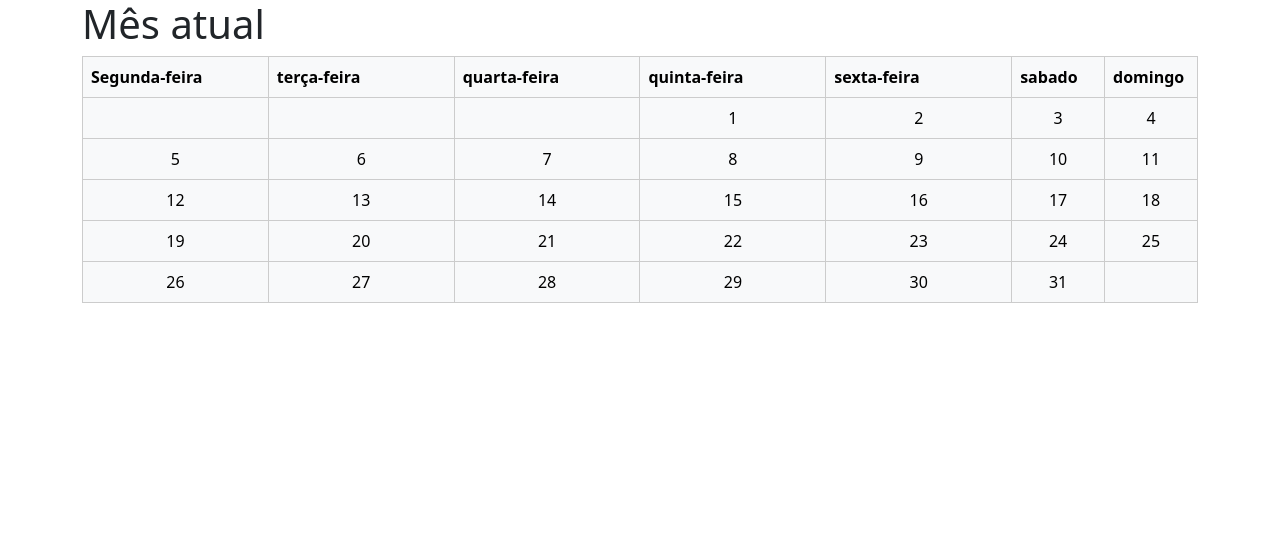
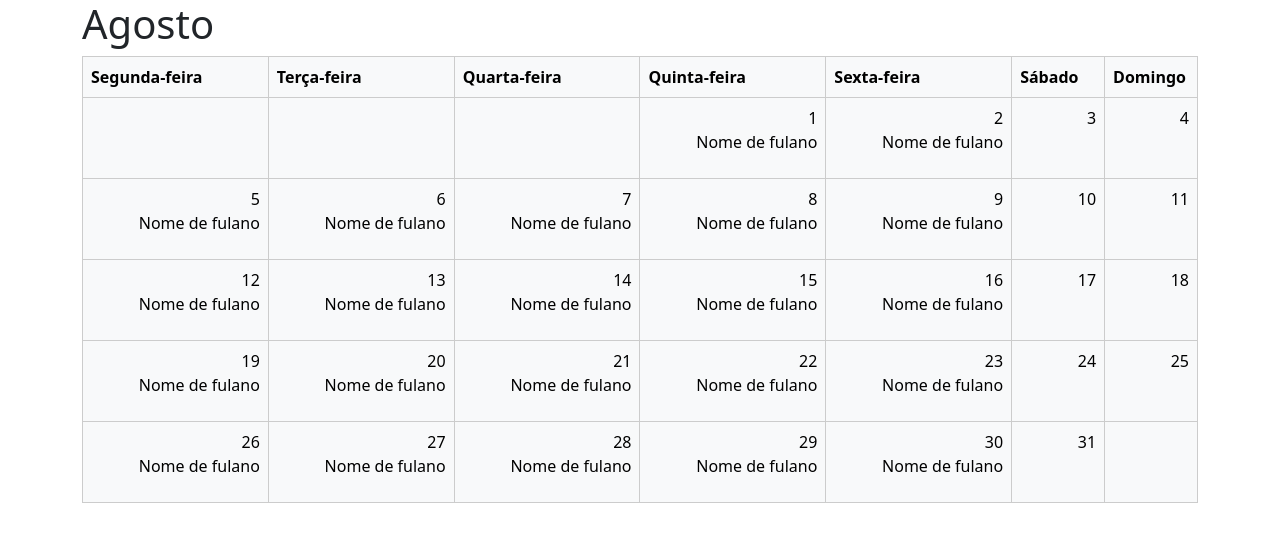
Before and after one commit to luiz-oberto/escala_de_servico, a Django app: page / in a window 1280 px wide. Shown: the top 542 px of the page. Run offline with Django 5.2, Linux system fonts and the light colour scheme.

Commit message:
adicionado novas funcionalidades

```diff
--- a/projeto_escala_servico/escala_servico/static/styles.css
+++ b/projeto_escala_servico/escala_servico/static/styles.css
@@ -4,5 +4,6 @@
 
 .dia-mes {
     border: 1px solid #ccc;
-    text-align: center;
+    /* text-align: center; */
+    text-align: end;
 }
--- a/projeto_escala_servico/escala_servico/templates/escalas/escala_do_mes.html
+++ b/projeto_escala_servico/escala_servico/templates/escalas/escala_do_mes.html
@@ -12,27 +12,33 @@
 <body>
   <div class="container">
     <div class="col-12">
-      <h1>Mês atual</h1>
+      <h1>{{ mes_atual }}</h1>
       <table class="table table-light">
         <thead>
           <tr>
-            <th scope="col" class="col-2 dia-semana">Segunda-feira</th>
-            <th scope="col" class="col-2 dia-semana">terça-feira</th>
-            <th scope="col" class="col-2 dia-semana">quarta-feira</th>
-            <th scope="col" class="col-2 dia-semana">quinta-feira</th>
-            <th scope="col" class="col-2 dia-semana">sexta-feira</th>
-            <th scope="col" class="col-1 dia-semana">sabado</th>
-            <th scope="col" class="col-1 dia-semana">domingo</th>
+            {% for dia in dias_semana %}
+              {% if dia == "Sábado" or dia == Domingo %}
+                <th scope="col" class="col-1 dia-semana">{{ dia }}</th>
+              {% else %}
+                <th scope="col" class="col-2 dia-semana">{{ dia }}</th>
+              {% endif %}
+            {% endfor %}
           </tr>
         </thead>
         <tbody>
-          {% for semana in cal %}
+          {% for semana in mes %}
             <tr>
               {% for dia in semana %}
-              {% if dia == 0 %}
+                <!-- verificação de dias nulos -->
+                {% if 0 in dia %}
                   <td class="dia-mes"></td>
                 {% else %}
-                <td class="dia-mes">{{ dia }}</td>
+                <!-- verificar se sábado ou domingo -->
+                  {% if "Sábado" in dia or "Domingo" in dia %}
+                    <td class="dia-mes">{{ dia.1 }}</td>
+                  {% else %}
+                    <td class="dia-mes">{{ dia.1 }} <p>Nome de fulano</p></td>
+                  {% endif %}
                 {% endif %}
               {% endfor %}
             </tr>
--- a/projeto_escala_servico/escala_servico/views.py
+++ b/projeto_escala_servico/escala_servico/views.py
@@ -9,12 +9,30 @@ for i in range(1, 31, 1): # começa de 1,vai até 30 de 1 passo em 1
 
 '''
 from django.shortcuts import render
+from datetime import date
 import calendar
 
 
 # Create your views here.
 def escala(request):
-    cal = calendar.monthcalendar(2024, 8)
-    print(cal)
+    meses_do_ano = ["Janeiro", "Fevereiro", "Março", "Abril", "Maio", "Junho", "Julho", "Agosto", "Setembro", "Outubro", "Novembro", "Dezembro"]
+    dias_semana = ["Segunda-feira", "Terça-feira", "Quarta-feira", "Quinta-feira", "Sexta-feira", "Sábado", "Domingo"]
+    list_mes =[]
 
-    return render(request, 'escalas/escala_do_mes.html', {'cal': cal})
+    data_hoje = date.today()
+    mes_atual = data_hoje.month
+    ano_atual = data_hoje.year
+    mes = meses_do_ano[mes_atual-1]
+    print(f'mês atual: {mes_atual}, ano atua: {ano_atual}')
+    print(mes)
+
+    cal = calendar.monthcalendar(ano_atual, mes_atual)
+
+
+
+    for semana in cal:
+        # list_dias.append(zip(dias_semana, semana))
+        dias_do_mes = zip(dias_semana, semana)
+        list_mes.append(list(dias_do_mes))
+
+    return render(request, 'escalas/escala_do_mes.html', {'mes_atual':mes, 'dias_semana': dias_semana, "mes": list_mes})
```
Lines whose indentation alone changed are shown as unchanged.
